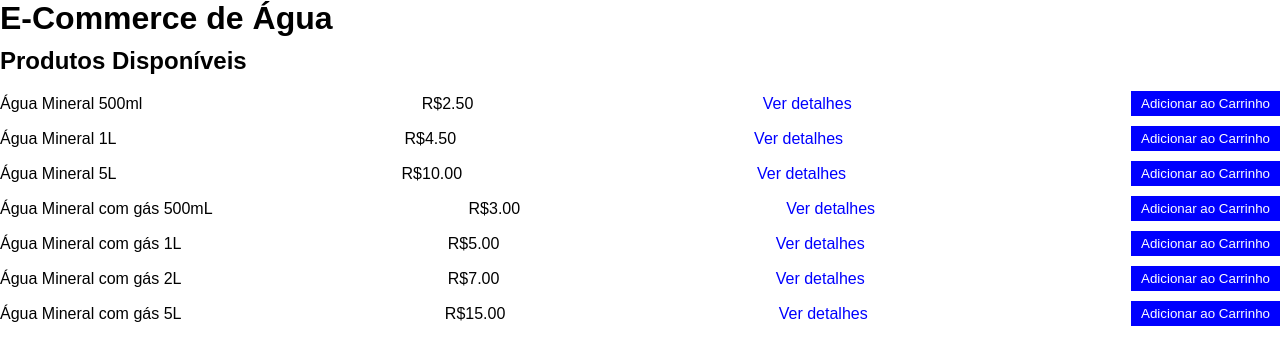
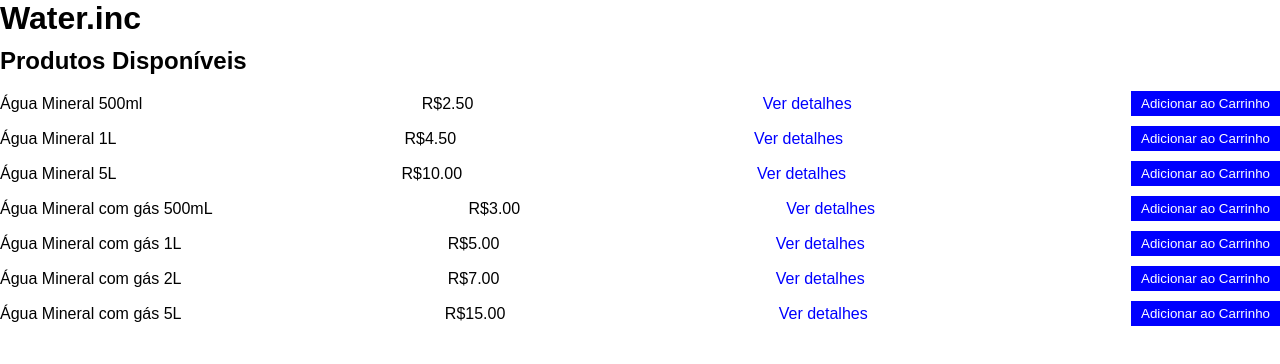
Before and after one commit to jcr04/ecommerce-agua-react, a React (Create React App) app: page / in a window 1280 px wide. Shown: the top 364 px of the page. Built offline with nearby package versions, Linux system fonts and the light colour scheme; no server answers.

Commit message:
adusting

```diff
--- a/src/pages/Home.js
+++ b/src/pages/Home.js
@@ -28,7 +28,7 @@ const Home = ({ handleAddToCart }) => {
 
   return (
     <div>
-      <h1>E-Commerce de Água</h1>
+      <h1>Water.inc</h1>
       {products.length === 0 ? (
         <p>Carregando produtos...</p>
       ) : (
```
